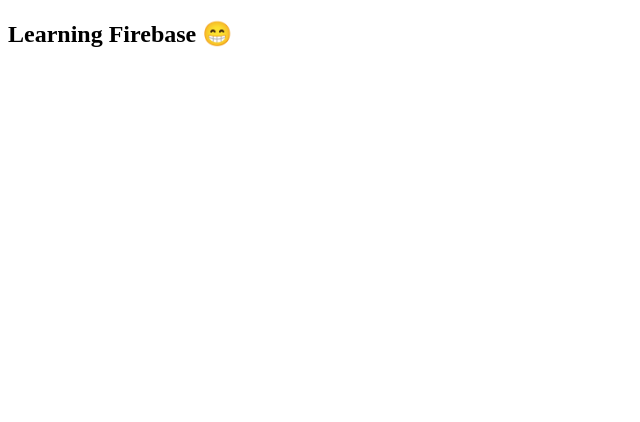
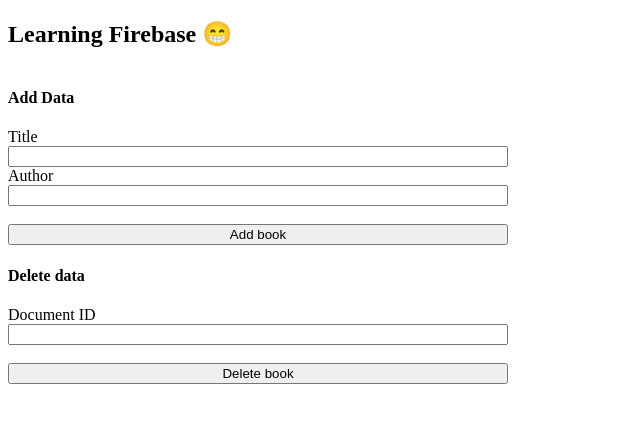
Before and after one commit to rs-prasad/learning-projects, a React (Create React App) app in the folder firebase-project/: page / in a window 1280 px wide. Shown: the top 422 px of the page, without its empty margins (0-640 px from the left). Built offline with nearby package versions, Linux system fonts and the light colour scheme; no server answers; the database is empty.

Commit message:
feat: add/delete data in firebase database

```diff
--- a/firebase-project/src/App.css
+++ b/firebase-project/src/App.css
@@ -0,0 +1,6 @@
+.add-data,
+.delete-data {
+  display: flex;
+  flex-direction: column;
+  max-width: 500px;
+}
--- a/firebase-project/src/App.js
+++ b/firebase-project/src/App.js
@@ -1,10 +1,11 @@
 import "./App.css";
-import { db, colRef } from "./firebase";
+import ModifyData from "./ModifyData";
 
 function App() {
   return (
     <div className="App">
       <h2>Learning Firebase 😁</h2>
+      <ModifyData />
     </div>
   );
 }
--- /dev/null
+++ b/firebase-project/src/ModifyData.js
@@ -0,0 +1,91 @@
+import { useEffect, useRef, useState } from "react";
+import { addDoc, deleteDoc, doc } from "firebase/firestore";
+import { colRef, db } from "./firebase";
+
+const ModifyData = () => {
+  //hooks
+  const addData = useRef();
+  const deleteData = useRef();
+  const [addBook, setAddBook] = useState({ title: "", author: "" });
+  const [deleteBook, setDeleteBook] = useState({ id: "" });
+
+  //UseEffects
+  //useEffect(() => console.log(addBook), [addBook]);
+
+  //Event listeners
+  const handleAddDataChange = (e) => {
+    setAddBook({ ...addBook, [e.target.name]: e.target.value });
+  };
+
+  const handleDeleteDataChange = (e) => {
+    setDeleteBook({ ...deleteBook, [e.target.name]: e.target.value });
+  };
+  const handleAddDataSubmit = (e) => {
+    e.preventDefault();
+    addDoc(colRef, addBook)
+      .then(() => {
+        setAddBook({ title: "", author: "" });
+        alert("new book added");
+      })
+      .catch((err) => console.error(err));
+  };
+
+  const handelDeleteDataSubmit = (e) => {
+    e.preventDefault();
+    const docRef = doc(db, "Books", deleteBook.id);
+    deleteDoc(docRef)
+      .then(() => {
+        setDeleteBook({ id: "" });
+        alert("Book deleted");
+      })
+      .catch((err) => console.error(err));
+  };
+
+  return (
+    <>
+      <form
+        className="add-data"
+        ref={addData}
+        onSubmit={(e) => handleAddDataSubmit(e)}
+      >
+        <h4>Add Data</h4>
+        <label htmlFor="title">Title</label>
+        <input
+          type="text"
+          name="title"
+          required
+          value={addBook.title}
+          onChange={(e) => handleAddDataChange(e)}
+        />
+        <label htmlFor="author">Author</label>
+        <input
+          type="text"
+          name="author"
+          required
+          value={addBook.author}
+          onChange={(e) => handleAddDataChange(e)}
+        />
+        <br />
+        <button type="submit">Add book</button>
+      </form>
+      <form
+        className="delete-data"
+        ref={deleteData}
+        onSubmit={(e) => handelDeleteDataSubmit(e)}
+      >
+        <h4>Delete data</h4>
+        <label htmlFor="id">Document ID</label>
+        <input
+          type="text"
+          name="id"
+          value={deleteBook.id}
+          onChange={(e) => handleDeleteDataChange(e)}
+        />
+        <br />
+        <button type="submit">Delete book</button>
+      </form>
+    </>
+  );
+};
+
+export default ModifyData;
```
